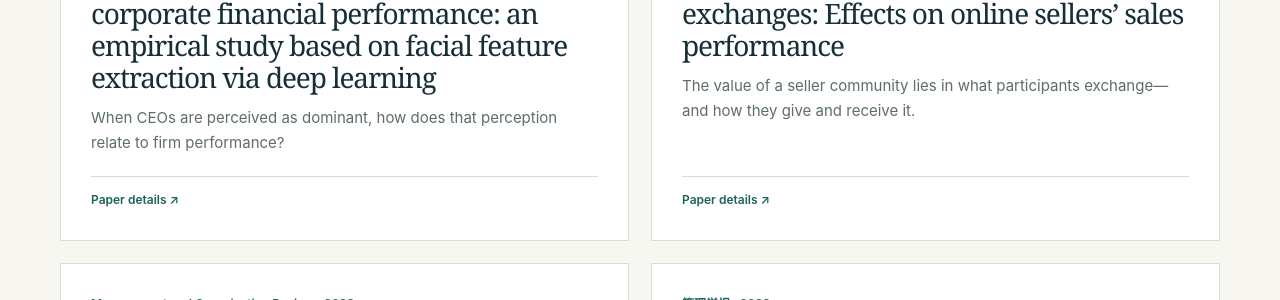
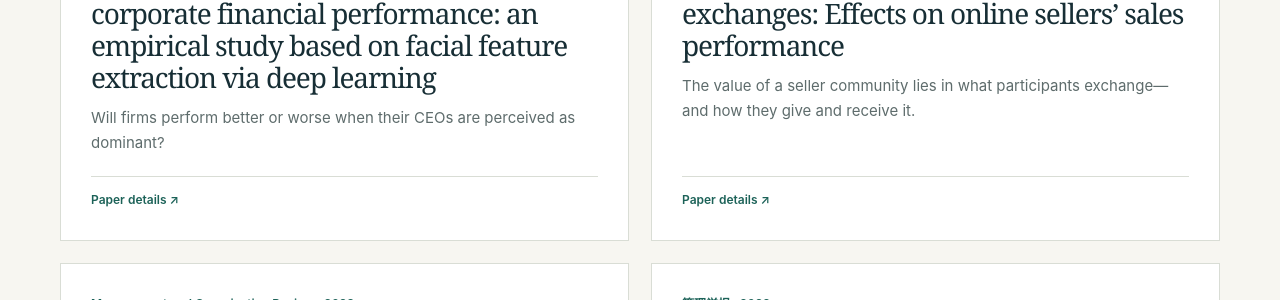
Before and after one commit to chenyi-edward/chenyi-edward.github.io, a Jekyll site: the page built from _pages/publications.html, in a window 1280 px wide. Shown: the part 846-1146 px from the top of the page. Built offline with Jekyll 4.4.1, drawn with Linux system fonts in a browser that asks for light colours.

Commit message:
Update FI-2026.md

```diff
--- a/_publications/FI-2026.md
+++ b/_publications/FI-2026.md
@@ -4,6 +4,7 @@ title: 'Impact of CEO perceived dominance on corporate financial performance: an
 collection: publications
 category: manuscripts
 permalink: "/publication/FI-2026"
+list_hook: "Will firms perform better or worse when their CEOs are perceived as dominant?"
 excerpt: What a CEO’s face signals can affect firm performance — Using deep learning on thousands of CEO portraits, this study reveals that perceived CEO dominance, extracted from facial features, is systematically linked to corporate financial outcomes.
 date: 2026-02-04
 venue: Financial Innovation
```
